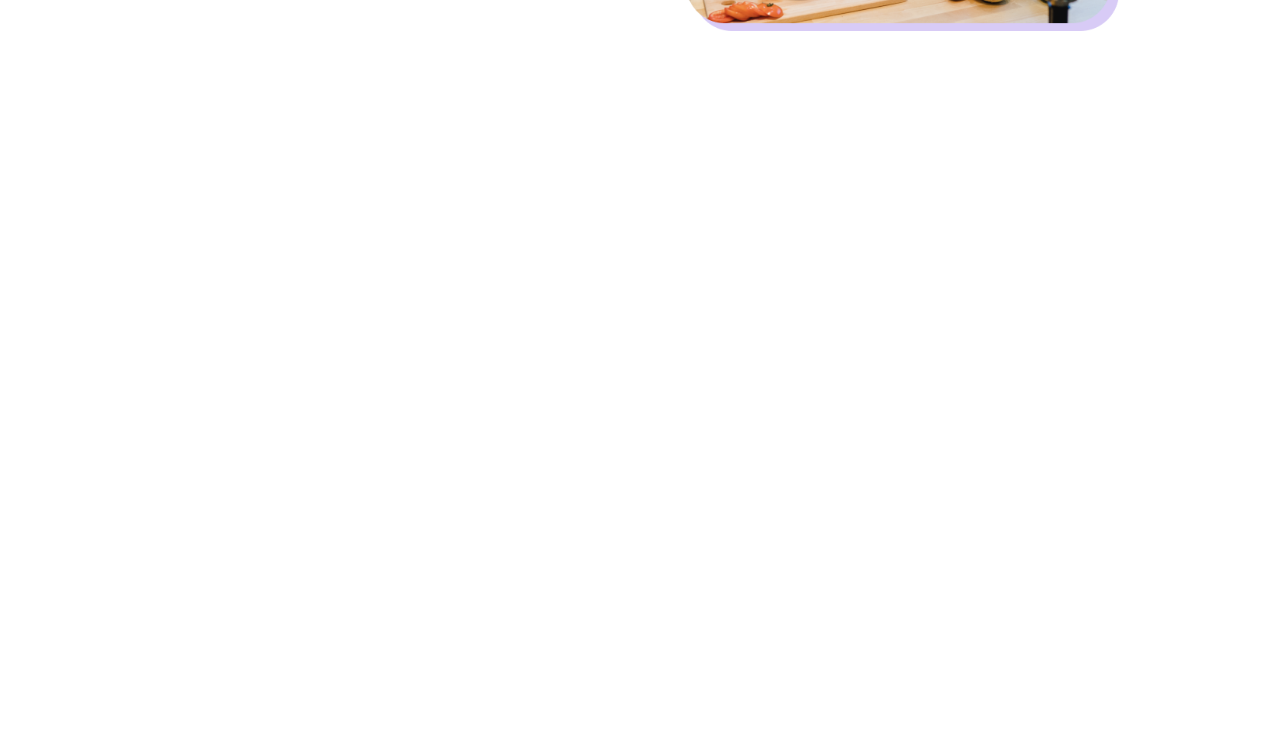
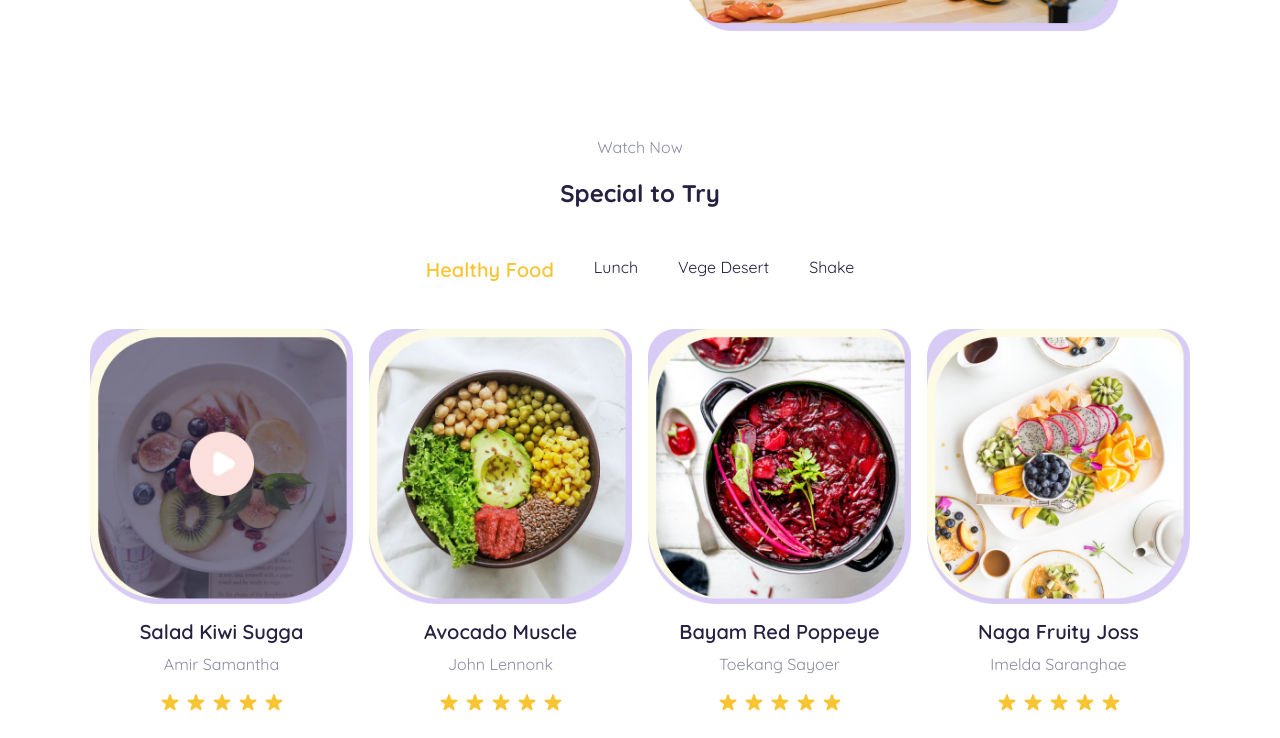
Before and after one commit to andrinur13/foodyar_html, a plain HTML site: page index.html in a window 1280 px wide. Shown: the part 397-1135 px from the top of the page. Before the commit the page ends 800 px from the top, so only its background shows below. Drawn offline with nearby package versions, Linux system fonts and the light colour scheme.

Commit message:
section live done

```diff
--- a/index.html
+++ b/index.html
@@ -84,12 +84,111 @@
               >
             </div>
             <div class="row">
-              <div class="banner-menu my-4 btn btn-warning px-4 py-2">Decide a Menu</div>
+              <div class="banner-menu my-4 btn btn-warning px-4 py-2">
+                Decide a Menu
+              </div>
             </div>
           </div>
         </div>
         <div class="col-lg-6 ms-0">
-            <img class="banner-image m-auto" src="img/banner.png" alt="">
+          <img class="banner-image m-auto" src="img/banner.png" alt="" />
+        </div>
+      </div>
+    </div>
+
+    <!-- special section -->
+    <div class="container special">
+      <p class="watch-now text-center">Watch Now</p>
+      <p class="special-section-highlight text-center">Special to Try</p>
+
+      <ul
+        class="list-group list-group-horizontal menu-live p-2 m-2 justify-content-center"
+      >
+        <li class="active">Healthy Food</li>
+        <li>Lunch</li>
+        <li>Vege Desert</li>
+        <li>Shake</li>
+      </ul>
+
+      <!-- <div class="row">
+        <div class="col-lg-12">
+          <div class="card-live-group">
+            <div class="card" style="width: 18rem">
+              <img src="img/pic1.jpg" class="card-img-top" alt="..." />
+              <div class="card-body">
+                <p class="card-text">
+                  Some quick example text to build on the card title and make up
+                  the bulk of the card's content.
+                </p>
+              </div>
+            </div>
+
+            <div class="card" style="width: 18rem">
+              <img src="img/pic1.jpg" class="card-img-top" alt="..." />
+              <div class="card-body">
+                <p class="card-text">
+                  Some quick example text to build on the card title and make up
+                  the bulk of the card's content.
+                </p>
+              </div>
+            </div>
+
+            <div class="card" style="width: 18rem">
+              <img src="img/pic1.jpg" class="card-img-top" alt="..." />
+              <div class="card-body">
+                <p class="card-text">
+                  Some quick example text to build on the card title and make up
+                  the bulk of the card's content.
+                </p>
+              </div>
+            </div>
+
+            <div class="card" style="width: 18rem">
+              <img src="img/pic1.jpg" class="card-img-top" alt="..." />
+              <div class="card-body">
+                <p class="card-text">
+                  Some quick example text to build on the card title and make up
+                  the bulk of the card's content.
+                </p>
+              </div>
+            </div>
+          </div>
+        </div>
+      </div> -->
+
+      <div class="card-group">
+        <div class="card m-2">
+          <img src="img/pic1.jpg" class="card-img-top" alt="..." />
+          <div class="card-body">
+            <h5 class="card-title text-center">Salad Kiwi Sugga</h5>
+            <p class="card-text text-center">Amir Samantha</p>
+            <img class="mx-auto d-block" src="img/ratings.png" alt="" />
+          </div>
+        </div>
+        <div class="card m-2">
+          <img src="img/pic2.jpg" class="card-img-top" alt="..." />
+          <div class="card-body">
+            <h5 class="card-title text-center">Avocado Muscle</h5>
+            <p class="card-text text-center">John Lennonk</p>
+            <img class="mx-auto d-block" src="img/ratings.png" alt="" />
+          </div>
+        </div>
+        <div class="card m-2">
+          <img src="img/pic3.jpg" class="card-img-top" alt="..." />
+          <div class="card-body">
+            <h5 class="card-title text-center">Bayam Red Poppeye</h5>
+            <p class="card-text text-center">Toekang Sayoer</p>
+            <img class="mx-auto d-block" src="img/ratings.png" alt="" />
+          </div>
+        </div>
+        <div class="card m-2">
+          <img src="img/pic4.jpg" class="card-img-top" alt="..." />
+          <div class="card-body">
+            <h5 class="card-title text-center">Naga Fruity Joss</h5>
+            <p class="card-text text-center">Imelda Saranghae</p>
+            <img class="mx-auto d-block" src="img/ratings.png" alt="" />
+
+          </div>
         </div>
       </div>
     </div>
--- a/style.css
+++ b/style.css
@@ -1,5 +1,9 @@
 /* import fonts */
 @import url('https://fonts.googleapis.com/css2?family=Quicksand:wght@300;400;500;600;700&display=swap');
+
+body {
+    font-family: 'Quicksand', sans-serif;
+}
 
 /* navbar */
 .navbar-brand {
@@ -44,3 +48,47 @@
 .banner-image {
     width: 488px;
 }
+
+
+/* special section*/
+.special {
+    margin-top: 80px;
+}
+
+.watch-now {
+    color: #8B8BA5;
+}
+
+.special-section-highlight {
+    color: #272042;
+    font-weight: 700;
+    font-size: 24px;
+}
+
+.menu-live {
+    list-style: none;
+}
+
+.menu-live > li {
+    margin: 20px;
+    color: #272042
+}
+
+.menu-live > .active {
+    color: #F7C531;
+    font-size: 20px;
+    font-weight: 600;
+}
+
+.card-group > .card {
+    border: none;
+}
+
+.card-group > .card > .card-body > h5 {
+    color: #272042;
+    font-weight: 600;
+}
+
+.card-group > .card > .card-body > p {
+    color: #8B8BA5;
+}
```
Also changed, not shown: img/pic1.jpg (added), img/pic2.jpg (added), img/pic3.jpg (added), img/pic4.jpg (added), img/ratings.png (added), 1 other file.
